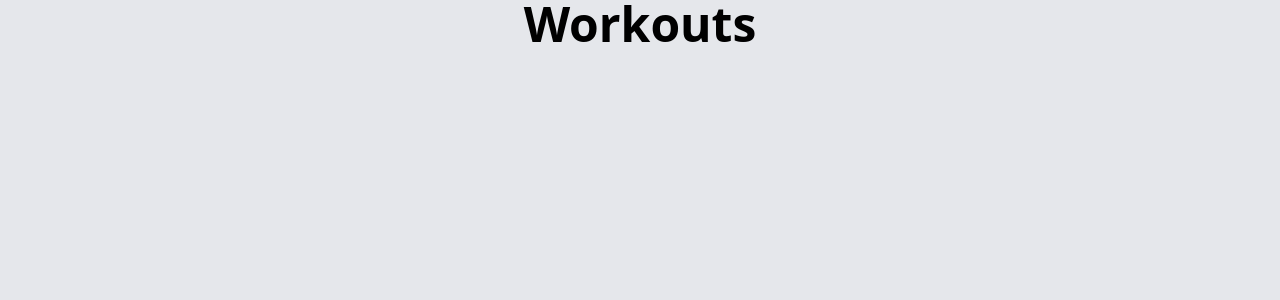
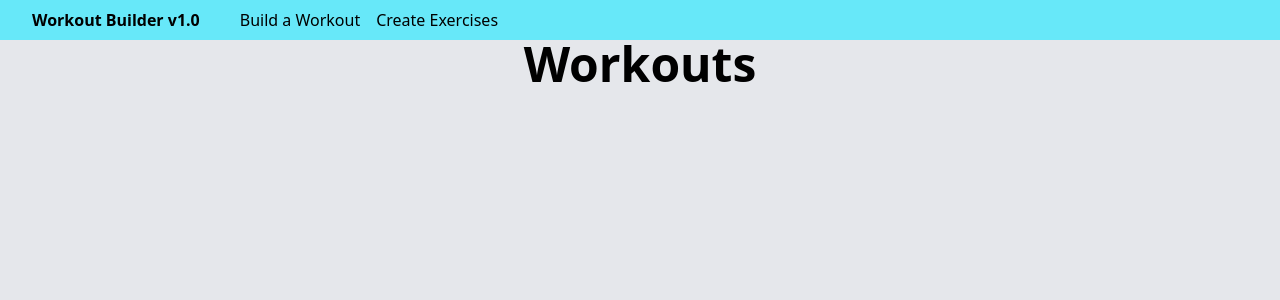
Before and after one commit to mpassava/workout-builder, a Next.js app: page / in a window 1280 px wide. Shown: the top 300 px of the page. Built offline with nearby package versions, Linux system fonts and the light colour scheme.

Commit message:
Add Layout with the navbar

```diff
--- /dev/null
+++ b/components/layout.tsx
@@ -0,0 +1,21 @@
+import { ReactNode } from "react";
+import Navbar from "./navbar/navbar";
+
+interface Props {
+    children: ReactNode;
+}
+
+export default function Layout({ children }: Props) {
+    return (
+        <div className="flex flex-col">
+            <div className="h-10 bg-cyan-300 min-w-full Justify-center">
+                <Navbar />
+            </div>
+
+            <div>
+                {children}
+            </div>
+        </div>
+    )
+
+}
--- a/components/navbar/navbar.tsx
+++ b/components/navbar/navbar.tsx
@@ -0,0 +1,20 @@
+import Link from "next/link";
+
+export default function Navbar() {
+    return (
+        <div className="flex flex-row h-10 bg-cyan-300 min-w-full justify-start">
+            <div className="py-2 px-8">
+                <h3 className="font-bold">Workout Builder v1.0</h3>
+            </div>
+            <div className="p-2">
+                <Link href="../../workouts">
+                    Build a Workout
+                </Link>
+            </div>
+            <div className="p-2">
+                Create Exercises
+            </div>
+        </div>
+    )
+
+}
--- a/pages/api/test.ts
+++ b/pages/api/test.ts
@@ -53,6 +53,13 @@ export default function handler( req: NextApiRequest, res: NextApiResponse<Exerc
         Description: "Get low and jump",
         WeightType: WeightType.BodyWeight,
         IsDurationExercise: false
+    },
+    {
+        Id: 8,
+        ExerciseName: "Sumo Squats",
+        Description: "Get low like a sumo",
+        WeightType: WeightType.Barbell,
+        IsDurationExercise: false
     }
 ];
   res.status(200).json(Exercises)
--- a/pages/index.tsx
+++ b/pages/index.tsx
@@ -1,5 +1,6 @@
 import Head from 'next/head'
 import Link from 'next/link'
+import Layout from '@/components/layout'
 
 
 export default function Home() {
@@ -8,9 +9,13 @@ export default function Home() {
       <Head>
         <title>Workout Builder v1.0</title>
       </Head>
-      <div className='font-extrabold text-5xl text-center'>
-        <Link href='/workouts'>Workouts</Link>
-      </div>
+      <Layout>
+        <div className='font-extrabold text-5xl text-center'>
+          Workouts
+        </div>
+      </Layout>
+
     </div>
+
   )
 }
--- a/pages/workouts/index.tsx
+++ b/pages/workouts/index.tsx
@@ -1,8 +1,10 @@
 import ExerciseList from "@/components/workouts/exercise-list";
 import type { InferGetStaticPropsType } from "next";
+import Layout from "@/components/layout";
 
 export default function Workouts(props: InferGetStaticPropsType<typeof getStaticProps>) {
   return (
+    <Layout>
       <div className="flex min-w-screen min-h-screen bg-gray-50 group rounded-md border border-slate-300">
         <div>
           <ExerciseList {...props} />
@@ -11,6 +13,7 @@ export default function Workouts(props: InferGetStaticPropsType<typeof getStatic
           This will be where the workout builder is rendered
         </div>
       </div>
+    </Layout>
   )
 }
 
```
Lines whose indentation alone changed are shown as unchanged.
